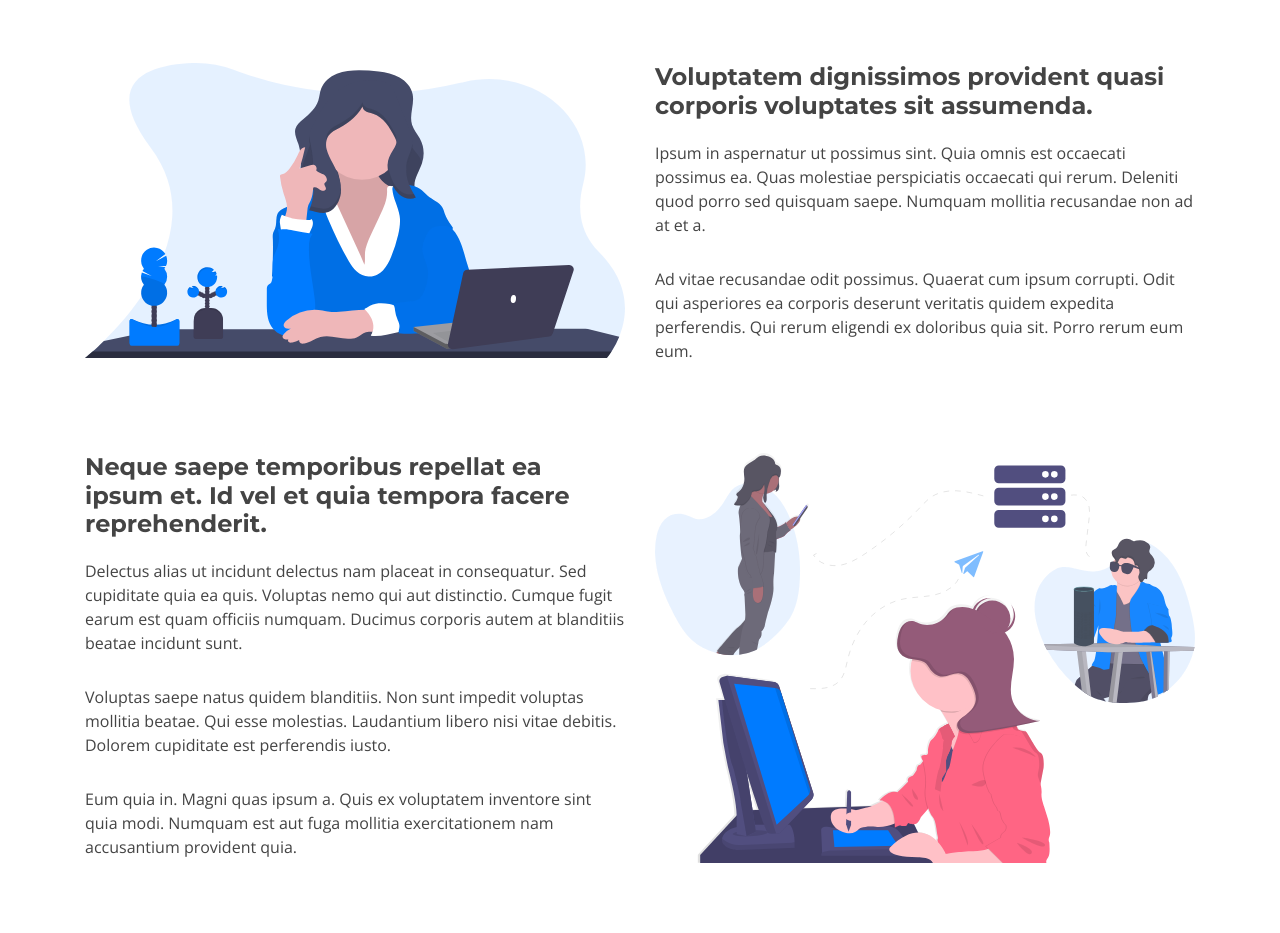
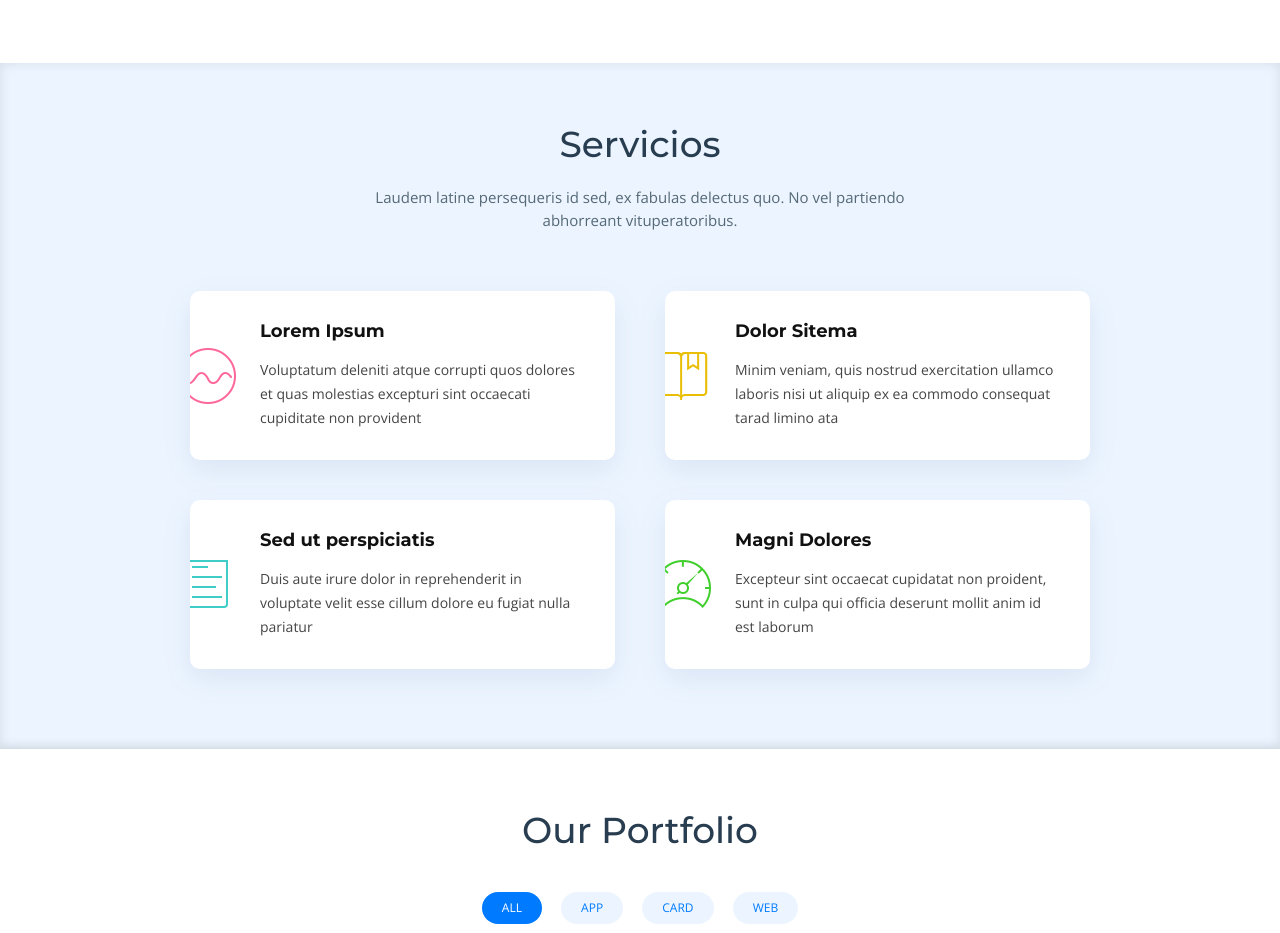
Before and after one commit to jortiz14/sitioempresarial, a plain HTML site: page index.html in a window 1280 px wide. Shown: the part 1307-2240 px from the top of the page. Drawn offline with nearby package versions, Linux system fonts and the light colour scheme; files whose address does not match are found by name.

Commit message:
modificacion 2

```diff
--- a/index.html
+++ b/index.html
@@ -135,40 +135,6 @@
           </div>
         </div>
 
-        <div class="row about-extra">
-          <div class="col-lg-6 wow fadeInUp">
-            <img src="img/about-extra-1.svg" class="img-fluid" alt="">
-          </div>
-          <div class="col-lg-6 wow fadeInUp pt-5 pt-lg-0">
-            <h4>Voluptatem dignissimos provident quasi corporis voluptates sit assumenda.</h4>
-            <p>
-              Ipsum in aspernatur ut possimus sint. Quia omnis est occaecati possimus ea. Quas molestiae perspiciatis occaecati qui rerum. Deleniti quod porro sed quisquam saepe. Numquam mollitia recusandae non ad at et a.
-            </p>
-            <p>
-              Ad vitae recusandae odit possimus. Quaerat cum ipsum corrupti. Odit qui asperiores ea corporis deserunt veritatis quidem expedita perferendis. Qui rerum eligendi ex doloribus quia sit. Porro rerum eum eum.
-            </p>
-          </div>
-        </div>
-
-        <div class="row about-extra">
-          <div class="col-lg-6 wow fadeInUp order-1 order-lg-2">
-            <img src="img/about-extra-2.svg" class="img-fluid" alt="">
-          </div>
-
-          <div class="col-lg-6 wow fadeInUp pt-4 pt-lg-0 order-2 order-lg-1">
-            <h4>Neque saepe temporibus repellat ea ipsum et. Id vel et quia tempora facere reprehenderit.</h4>
-            <p>
-             Delectus alias ut incidunt delectus nam placeat in consequatur. Sed cupiditate quia ea quis. Voluptas nemo qui aut distinctio. Cumque fugit earum est quam officiis numquam. Ducimus corporis autem at blanditiis beatae incidunt sunt.
-            </p>
-            <p>
-              Voluptas saepe natus quidem blanditiis. Non sunt impedit voluptas mollitia beatae. Qui esse molestias. Laudantium libero nisi vitae debitis. Dolorem cupiditate est perferendis iusto.
-            </p>
-            <p>
-              Eum quia in. Magni quas ipsum a. Quis ex voluptatem inventore sint quia modi. Numquam est aut fuga mollitia exercitationem nam accusantium provident quia.
-            </p>
-          </div>
-
-        </div>
 
       </div>
     </section><!-- #about -->
```
